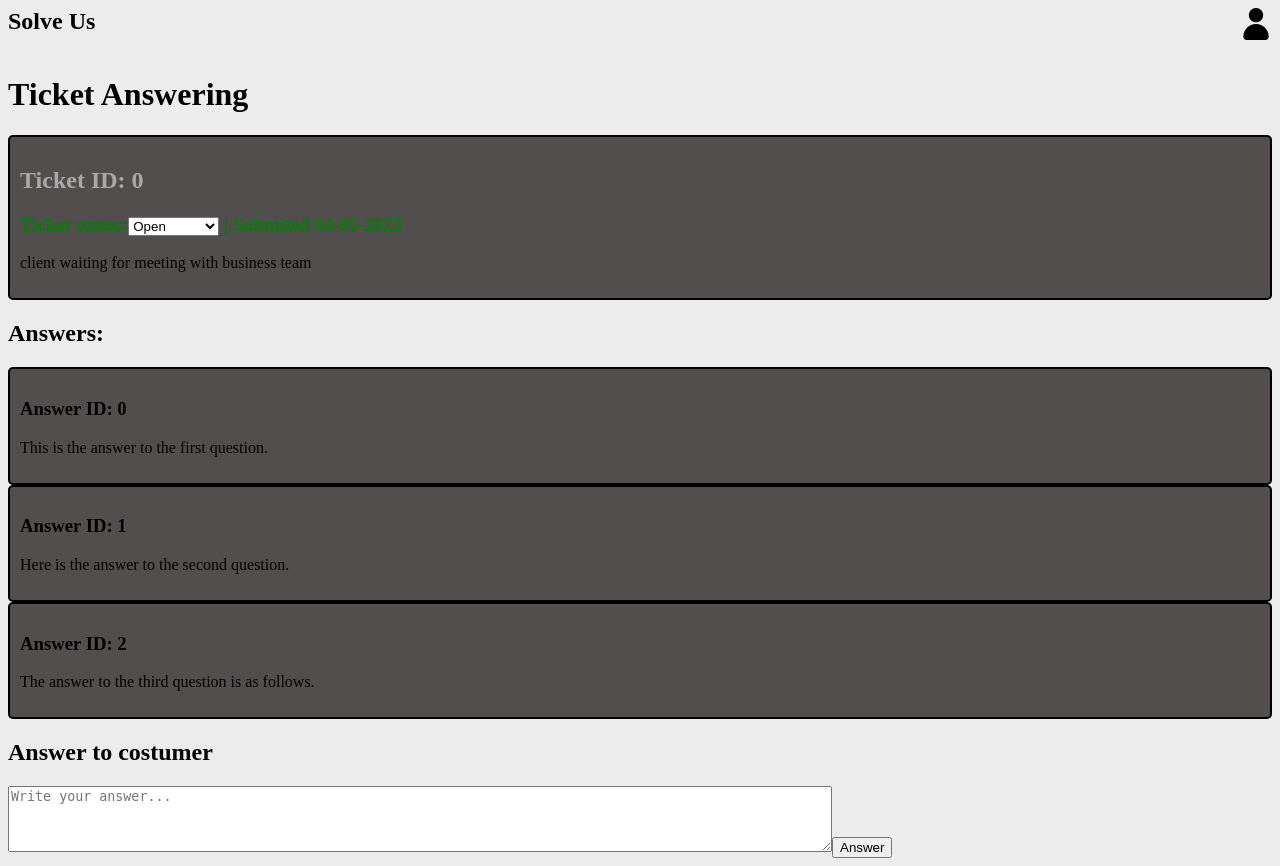
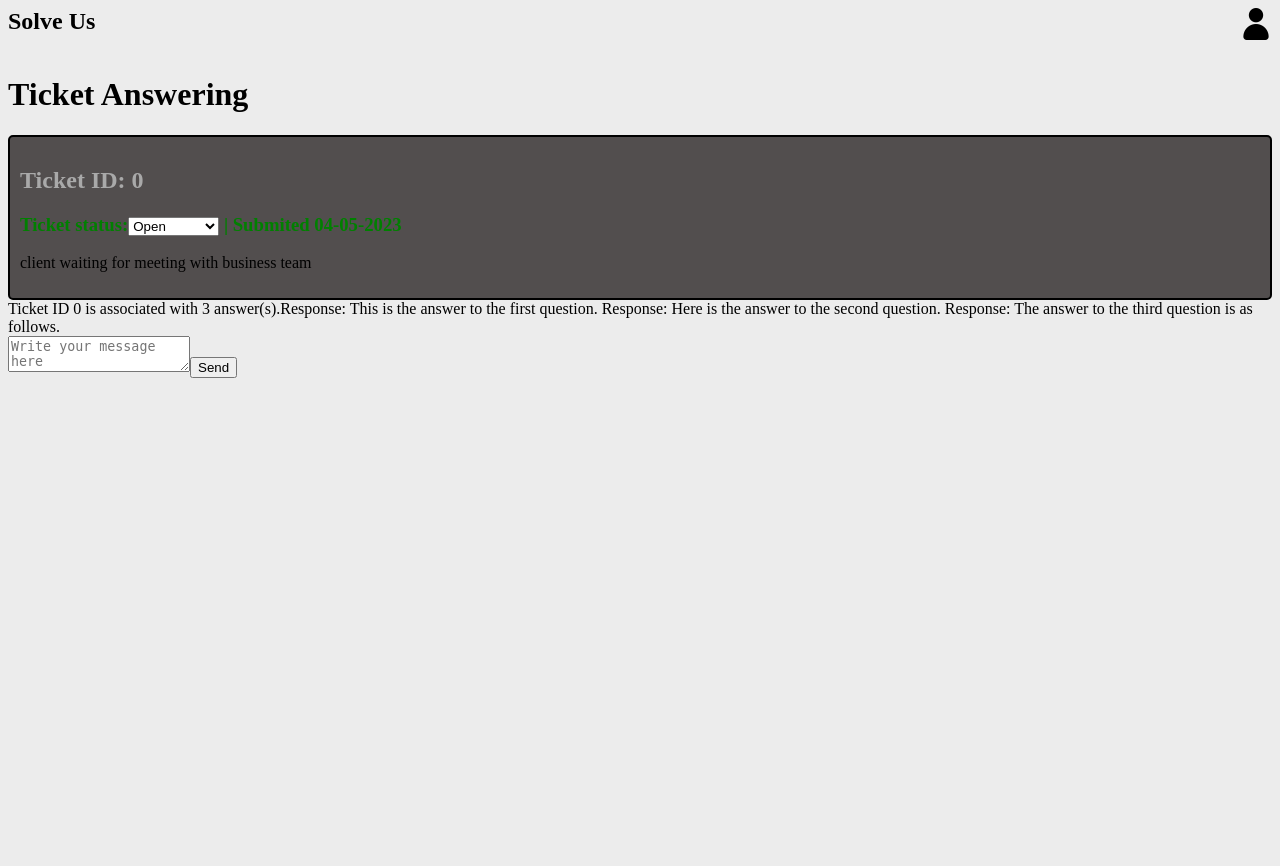
Before and after one commit to rssadal/Trouble-Tickets-Project, a PHP site: page /Views/Tickets/Ticketanswer.php?id=0 in a window 1280 px wide. After the commit the page ends 378 px from the top, so only its background shows below. Run offline with PHP 8.4, Linux system fonts and the light colour scheme; data comes from the database, SQL or seed files in the repository; both versions use the stored data as it was after the commit.

Commit message:
fixing sending answert to ticket

```diff
--- a/Views/Tickets/Ticketanswer.php
+++ b/Views/Tickets/Ticketanswer.php
@@ -74,56 +74,68 @@
                     echo '</div>';
 
 
-                    // Retrieve the associated answers
-                    $stmt = $db->prepare('SELECT A.id AS answer_id,A.answer FROM Answers A INNER JOIN Ticket_Answer TA ON A.id = TA.answer_id WHERE TA.ticket_id = :ticket_id');
-                    $stmt->bindParam(':ticket_id', $id, SQLITE3_INTEGER);
-                    $result = $stmt->execute();
+                }
 
-                    $answers = array();
-                    $answerCount=0;
-                    $lastAnswerId;
+                else {
+                    echo "No ID provided.";
+                }
+
+                //GET NUMBER OF ASSOCIATED ANSWER TO THIS TICKET
+                $query = $db->prepare('
+                SELECT COUNT(*) AS answer_count
+                FROM Ticket_Answer
+                JOIN Answers ON Ticket_Answer.answer_id = Answers.id
+                WHERE Ticket_Answer.ticket_id = :ticket_id
+                ');
+                $query->bindValue(':ticket_id', $id, SQLITE3_INTEGER);
+
+                // Execute the query and fetch the result
+                $result = $query->execute();
+                $row = $result->fetchArray(SQLITE3_ASSOC);
+
+                // Retrieve the answer count
+                $answerCount = $row['answer_count'];
+
+                // Output the answer count
+                echo "Ticket ID " . $id . " is associated with " . $answerCount . " answer(s).";
+
+
+                $query = $db->prepare('
+                SELECT Answers.answer
+                FROM Ticket
+                JOIN Ticket_Answer ON Ticket.id = Ticket_Answer.ticket_id
+                JOIN Answers ON Ticket_Answer.answer_id = Answers.id
+                WHERE Ticket.id = :ticket_id
+                ');
+                $query->bindValue(':ticket_id', $id, SQLITE3_INTEGER);
+
+                // Execute the query and fetch the results
+                $result = $query->execute();
+
+                // Loop through the results and output the response answers
+                while ($row = $result->fetchArray(SQLITE3_ASSOC)) {
+                    echo "Response: " . $row['answer'] . "\n";
+                }
+
+                // Close the database connection
+                $db->close();
 
 
 
-                    while ($row = $result->fetchArray(SQLITE3_ASSOC)) {
-                        $answerId = $row['answer_id'];
-                        $answerContent = $row['answer'];
-                        $answers[] = array($answerId, $answerContent);
-                    }
-
-                    // Display the answers
-                    if (!empty($answers)) {
-                        $answerCount = count($answers); // Count the number of answers
-                        echo '<h2>Answers:</h2>';
-                        foreach ($answers as $answer) {
-                            $answerId = $answer[0];
-                            $answerContent = $answer[1];
-                            $lastAnswerId = $answerId;
-                            echo '<div class="ticket-container cdd">';
-                            echo '<h3 class="answer-id">Answer ID: ' . $answerId . '</h3>';
-                            echo '<p>' . $answerContent . '</p>';
-                            echo '</div>';
-                        }
-                    }
-
-                    else {
-                        echo '<p>No answers found for this ticket.</p>';
-                    }
 
 
 
-                    echo '<h2>Answer to costumer</h2>';
+                // Message input box and button
+                echo '<div class="message-box">';
+                echo '<textarea id="message-input" class="message-input" placeholder="Write your message here"></textarea>';
+                echo '<button id="send-button" class="send-button" onclick="sendMessage(' . $id . ')">Send</button>';
+                echo '</div>';
 
 
-                    echo '<div id="answering-box">';
-                    echo '<textarea id="answer-textarea" rows="4" cols="100" placeholder="Write your answer..."></textarea>';
-                    echo '<button onclick="Sendanswer(' . $id . ', ' . $answerCount . ', ' . $lastAnswerId . ', ' . $totalRows . ')">Answer</button>';
-                    echo '</div>';
 
 
-                } else {
-                    echo "No ID provided.";
-                }
+
+
 
             ?>
 
@@ -132,40 +144,15 @@
                 window.location.href = "../../Views/Login/login.html";
             }
 
-            function Sendanswer(ticketId,answerCount,lastAnswerId,totalRows) {
+            function sendMessage(ticketId){
                 console.log("CLIQUEI NO BOTAO");
-                var answerTextarea = document.getElementById("answer-textarea");
-                var answer = answerTextarea.value;
+                var department = document.getElementById("message-input").value;
+                console.log(department);
+                console.log('Sending message for ticket ID: ' + ticketId);
 
-                console.log(answer);
-                console.log(ticketId);
-
-                console.log(answerCount); // Access the answer count parameter
-                console.log(lastAnswerId); // last id of the answer
-
-                console.log(totalRows); // last id of the answer
+            }
 
 
-
-                var xhr = new XMLHttpRequest();
-
-                xhr.open("POST", "insert_ticket.php", true);
-
-                xhr.setRequestHeader("Content-type", "application/x-www-form-urlencoded");
-
-                xhr.onreadystatechange = function() {
-                    if (xhr.readyState === XMLHttpRequest.DONE && xhr.status === 200) {
-                        // Request successful, do something with the response if needed
-                        console.log(xhr.responseText);
-                    }
-                };
-
-                // Prepare the data to be sent
-                var data = "ticketId=" + encodeURIComponent(ticketId) + "&answer=" + encodeURIComponent(answer)+  "&lastAnswerId=" + encodeURIComponent(lastAnswerId)+  "&totalRows=" + encodeURIComponent(totalRows);
-
-                // Send the request
-                xhr.send(data);
-            }
 
             // Get a reference to the dropdown element
             var statusDropdown = document.getElementById("status-dropdown");
```
Also changed, not shown: Views/Tickets/tickets.db.
